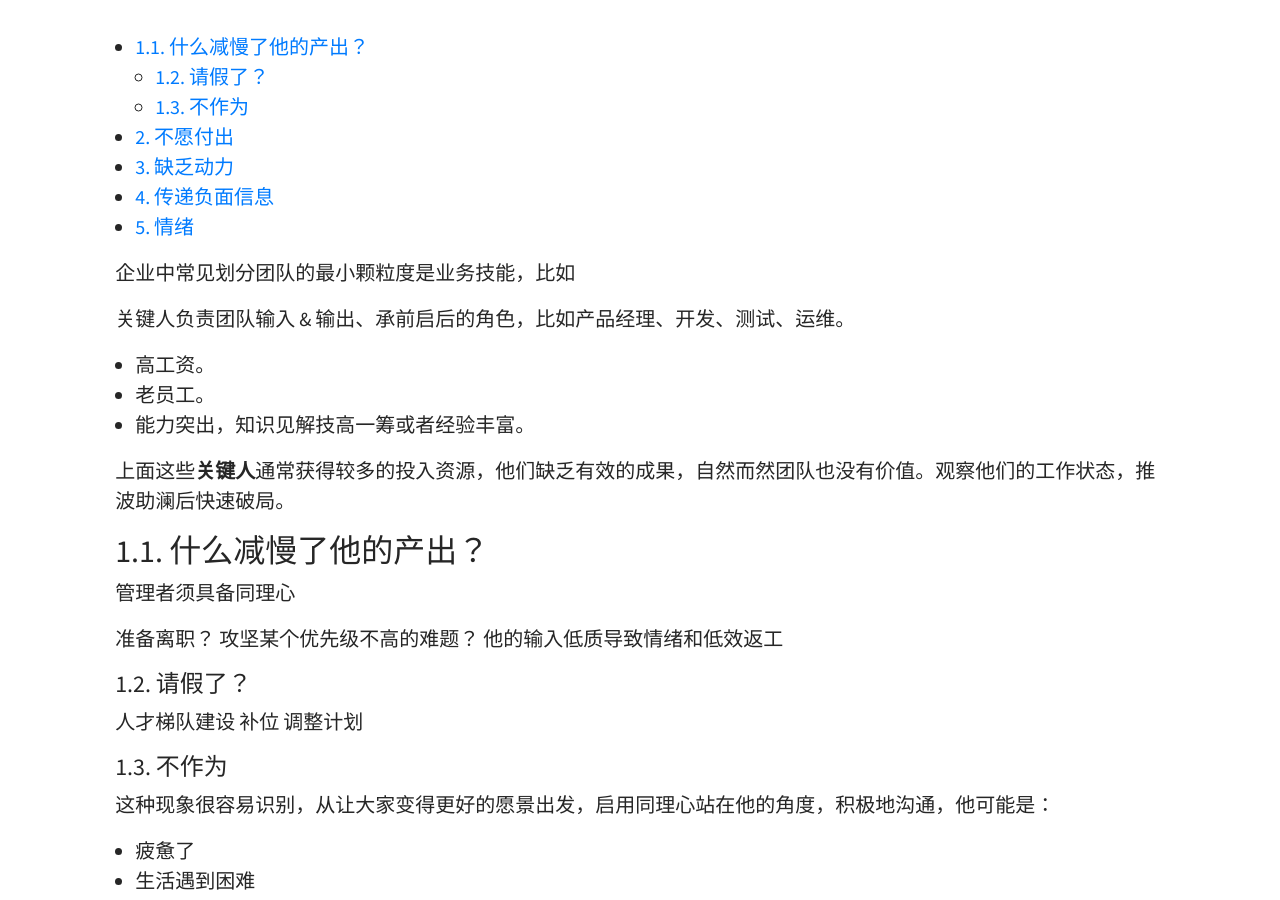
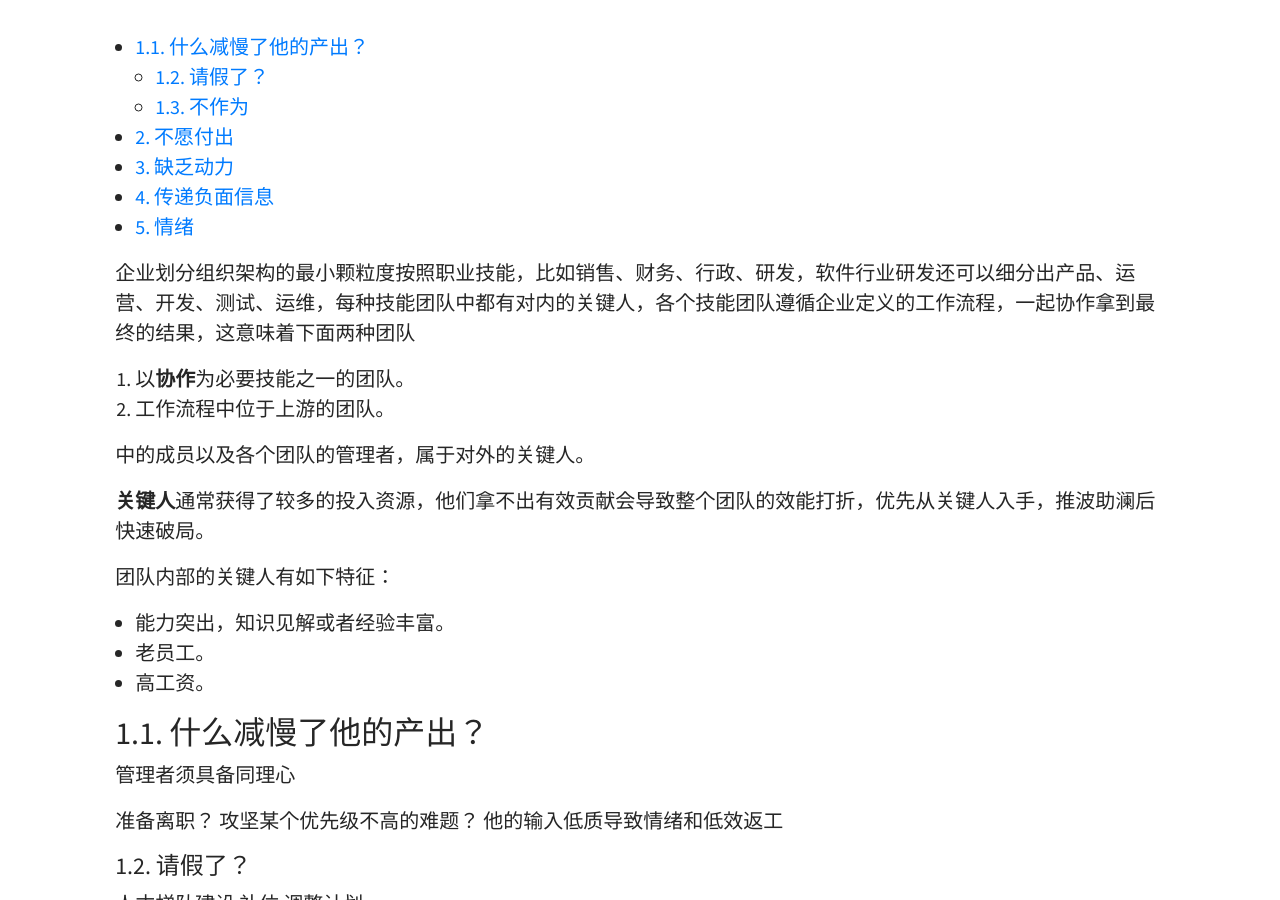
Before and after one commit to hubugui/hubugui.github.io, a Jekyll site: the page built from _posts/2022-10-29-团队创造价值低-3-关键人.md, in a window 1280 px wide and 900 px high, scrolled down 291 px. Built offline with Jekyll 4.4.1, drawn with Linux system fonts in a browser that asks for light colours; comment, search, counter and statistics services are not loaded.

Commit message:
Update 2022-10-29-团队创造价值低-3-关键人.md

```diff
--- a/_posts/2022-10-29-团队创造价值低-3-关键人.md
+++ b/_posts/2022-10-29-团队创造价值低-3-关键人.md
@@ -18,15 +18,21 @@ excerpt_separator: <!--more-->
 * TOC
 {:toc}
 
-企业中常见划分团队的最小颗粒度是业务技能，比如
+企业划分组织架构的最小颗粒度按照职业技能，比如销售、财务、行政、研发，软件行业研发还可以细分出产品、运营、开发、测试、运维，每种技能团队中都有对内的关键人，各个技能团队遵循企业定义的工作流程，一起协作拿到最终的结果，这意味着下面两种团队
 
-关键人负责团队输入 & 输出、承前启后的角色，比如产品经理、开发、测试、运维。
+1. 以**协作**为必要技能之一的团队。
+2. 工作流程中位于上游的团队。
 
+中的成员以及各个团队的管理者，属于对外的关键人。
+
+**关键人**通常获得了较多的投入资源，他们拿不出有效贡献会导致整个团队的效能打折，优先从关键人入手，推波助澜后快速破局。
+
+团队内部的关键人有如下特征：
+
+* 能力突出，知识见解或者经验丰富。
+* 老员工。
 * 高工资。
-* 老员工。
-* 能力突出，知识见解技高一筹或者经验丰富。
 
-上面这些**关键人**通常获得较多的投入资源，他们缺乏有效的成果，自然而然团队也没有价值。观察他们的工作状态，推波助澜后快速破局。
 
 ## 1.1. 什么减慢了他的产出？
 
```
